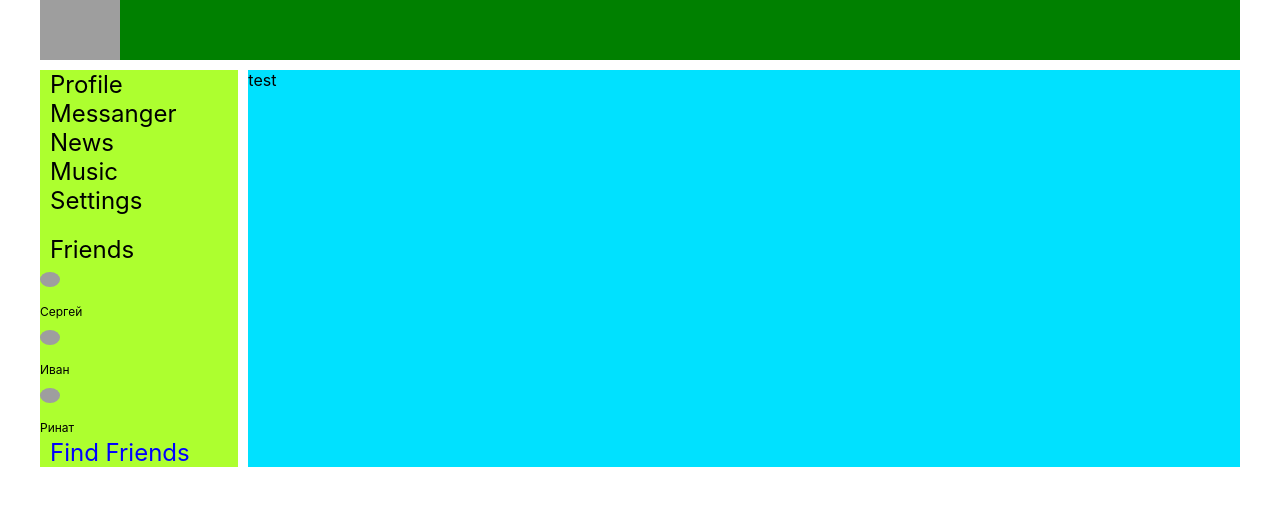
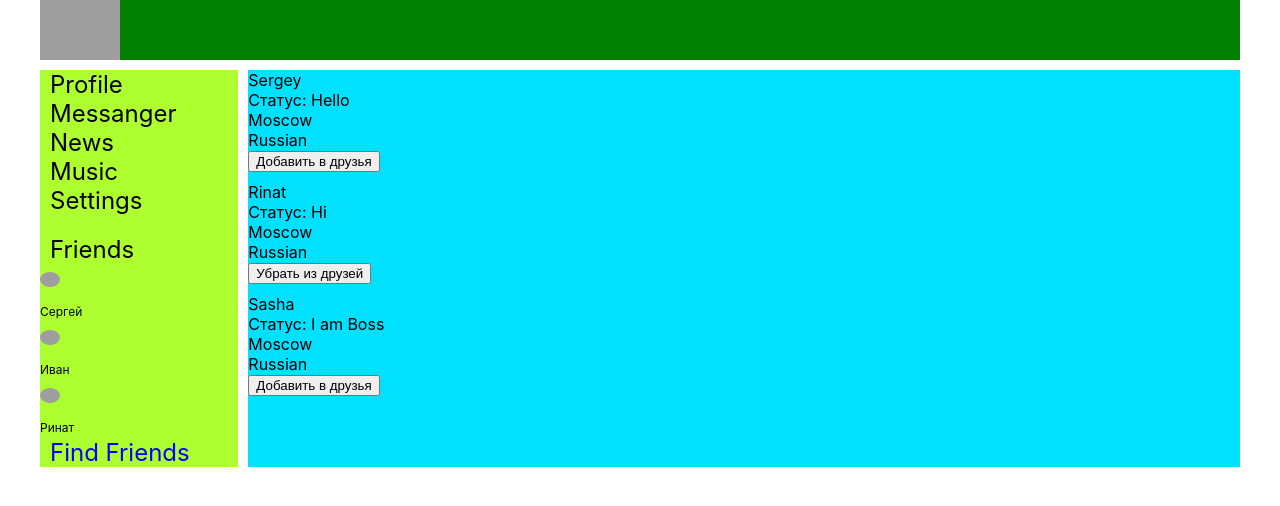
Before and after one commit to MrTomMus/social-network, a React (Create React App) app: page /find-friends in a window 1280 px wide. Shown: the top 506 px of the page. Built offline with nearby package versions, Linux system fonts and the light colour scheme; grey boxes are pictures that could not be loaded; the HTML template or start-up script is replaced by a standard one.

Commit message:
new files FindFriends.

```diff
--- a/src/App.jsx
+++ b/src/App.jsx
@@ -9,7 +9,7 @@ import Settings from './components/Settings/Settings';
 import ProfileContainer from './components/Profile/Profile-container';
 import MessangerContainer from './components/Messanger/Messanger-container';
 import FriendsContainer from './components/Friends/Friends-container';
-import FindFriendsContainer from './components/Navbar/FindFriends-container';
+import FindFriendsContainer from './components/Navbar/FindFriends/FindFriends-container';
 
 
 const App = (props) => {
--- a/src/components/Navbar/FindFriends.jsx
+++ /dev/null
@@ -1,17 +0,0 @@
-import React from "react";
-
-
-const FindFriends = (props) => {
-
-    console.log(props.users)
-
-
-    return (
-        <div>
-            test
-        </div>
-    )
-}
-
-
-export default FindFriends;
--- a/src/components/Navbar/FindFriends-container.jsx
+++ b/src/components/Navbar/FindFriends/FindFriends-container.jsx
@@ -2,8 +2,9 @@ import { connect } from "react-redux";
 import FindFriends from "./FindFriends";
 
 let mapStateToProps = (store) => {
+    console.log(store)
     return {
-        findFriends: store.users,
+        findFriends: store.findFriends.users,
 
     }
 }
--- /dev/null
+++ b/src/components/Navbar/FindFriends/FindFriends.jsx
@@ -0,0 +1,26 @@
+import React from "react";
+import ItemFriends from "./ItemFriends/ItemFriends";
+
+
+const FindFriends = (props) => {
+
+    console.log(props.findFriends)
+
+    let newFriends = props.findFriends.map((elem) => <ItemFriends
+        id={elem.id}
+        name={elem.name}
+        city={elem.location.city}
+        country={elem.location.country}
+        status={elem.status}
+        flag={elem.flag}
+        />)
+
+    return (
+        <div>
+            {newFriends}
+        </div>
+    )
+}
+
+
+export default FindFriends;
--- /dev/null
+++ b/src/components/Navbar/FindFriends/ItemFriends/ItemFriends.jsx
@@ -0,0 +1,28 @@
+import React from 'react';
+import classes from './ItemFriends.module.css'
+
+
+let ItemFriends = (props) => {
+    console.log(props)
+    return (
+        <div className={classes.itemUsers}>
+            <div>
+                {props.name}
+            </div>
+            <div>
+                Статус: {props.status}
+            </div>
+            <div>
+                <span>{props.city}</span>
+            </div>
+            <div>
+                <span>{props.country}</span>
+            </div>
+            <div>
+                {props.flag ? <button>Убрать из друзей</button> : <button>Добавить в друзья</button>}
+            </div>
+        </div>
+    )
+}
+
+export default ItemFriends
--- /dev/null
+++ b/src/components/Navbar/FindFriends/ItemFriends/ItemFriends.module.css
@@ -0,0 +1,3 @@
+.itemUsers{
+    margin-bottom: 10px;
+}
--- a/src/components/redux/find-friends-reducer.js
+++ b/src/components/redux/find-friends-reducer.js
@@ -3,9 +3,9 @@
 
 let inicialState = {
     users: [
-        { id: 1, flag: 'false', name: 'Sergey', status: 'Hello', location: { country: 'Russian', city: 'Moscow'}},
-        { id: 2, flag: 'true', name: 'Rinat', status: 'Hi', location: { country: 'Russian', city: 'Moscow'}},
-        { id: 3, flag: 'false', name: 'Sasha', status: 'I am Boss', location: { country: 'Russian', city: 'Moscow'}}
+        { id: 1, flag: false, name: 'Sergey', status: 'Hello', location: { country: 'Russian', city: 'Moscow'}},
+        { id: 2, flag: true, name: 'Rinat', status: 'Hi', location: { country: 'Russian', city: 'Moscow'}},
+        { id: 3, flag: false, name: 'Sasha', status: 'I am Boss', location: { country: 'Russian', city: 'Moscow'}}
     ]
 }
 
```
